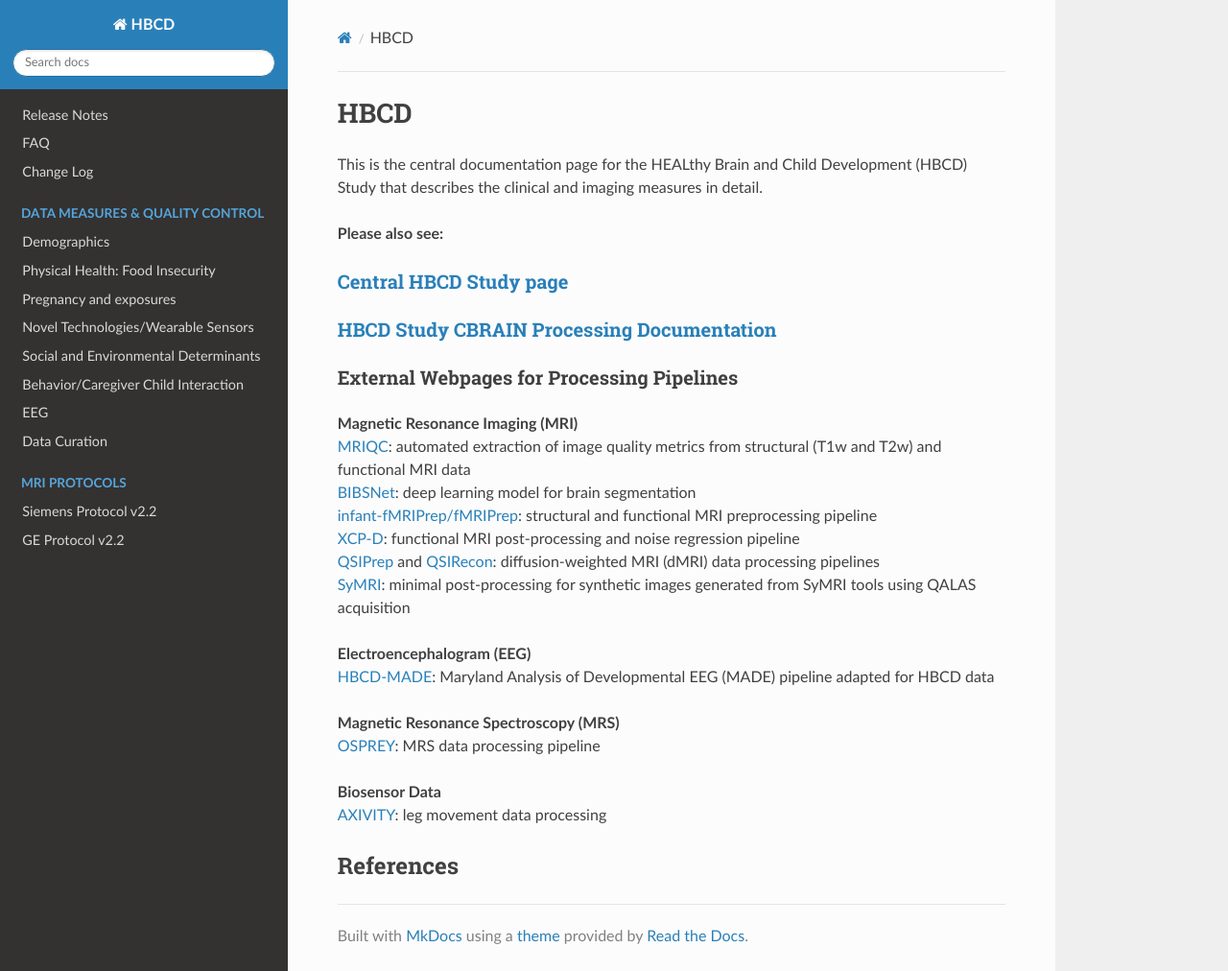
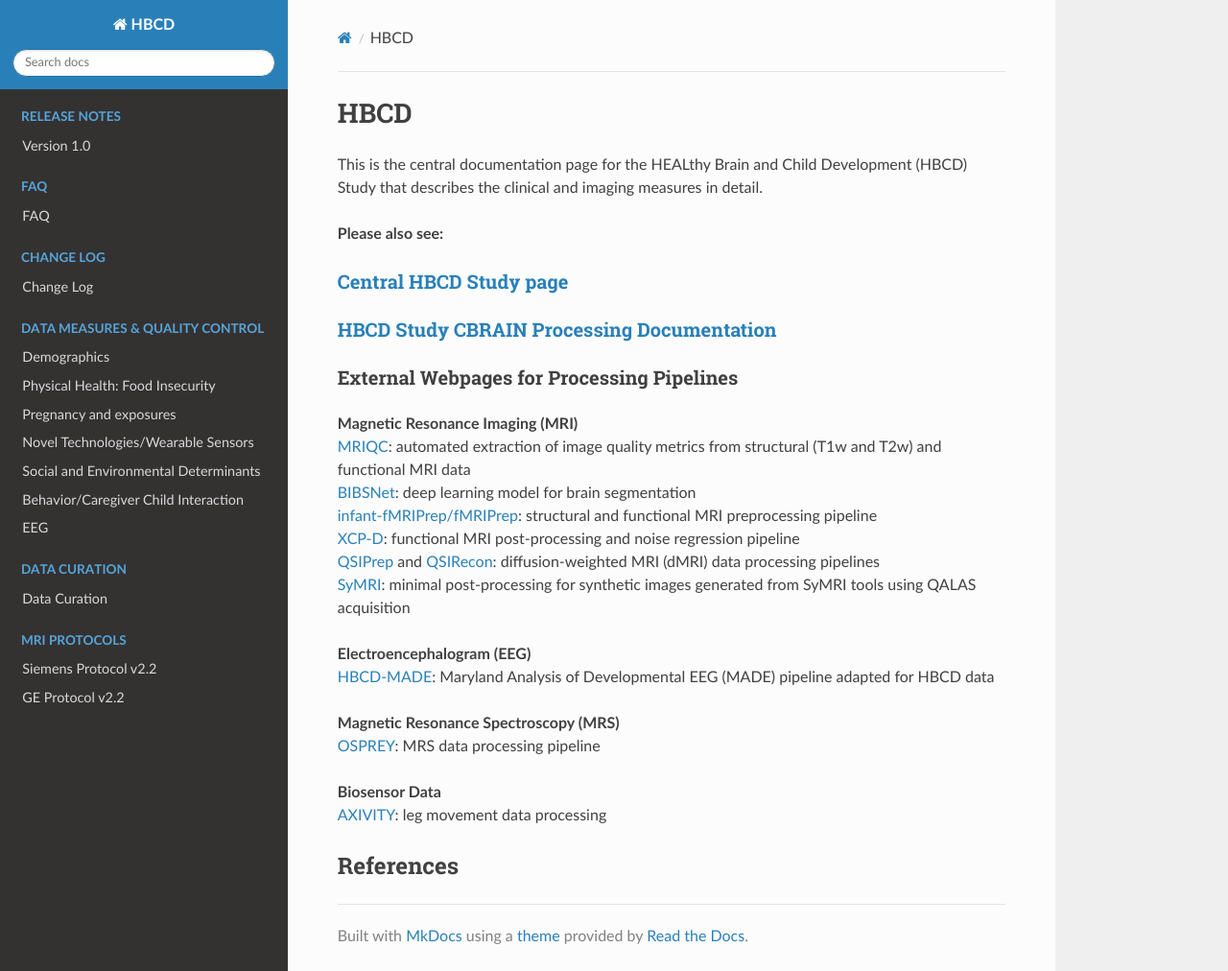
Before and after one commit to mattcieslak/hbcd-docs, an MkDocs documentation site: the page built from docs/index.md, in a window 1280 px wide and 1012 px high. Shown: the whole window at 96% size. Built offline with MkDocs 1.6.1, drawn with Linux system fonts in a browser that asks for light colours; nearby versions of some CDN libraries.

Commit message:
Update mkdocs.yml
temporary reformatting

```diff
--- a/mkdocs.yml
+++ b/mkdocs.yml
@@ -4,9 +4,12 @@ plugins:
   - search
 docs_dir: docs
 nav:
-  - Release Notes: releasenotes.md
-  - FAQ: faq.md
-  - Change Log: changelog.md
+  - Release Notes:
+    - Version 1.0: releasenotes.md
+  - FAQ:
+    - FAQ: faq.md
+  - Change Log:
+    - Change Log: changelog.md
   - Data Measures & Quality Control:
     - Demographics: measures/demographics.md
     - "Physical Health: Food Insecurity": measures/physhealth.md
@@ -15,7 +18,8 @@ nav:
     - Social and Environmental Determinants: measures/socenv_determinants.md
     - Behavior/Caregiver Child Interaction: measures/behavior.md
     - EEG: measures/eeg.md
-  - Data Curation: bidscuration.md
+  - Data Curation:
+    - Data Curation: bidscuration.md
   - MRI Protocols:
     - Siemens Protocol v2.2: mriprotocols/siemens.md
     - GE Protocol v2.2: mriprotocols/ge.md
```
